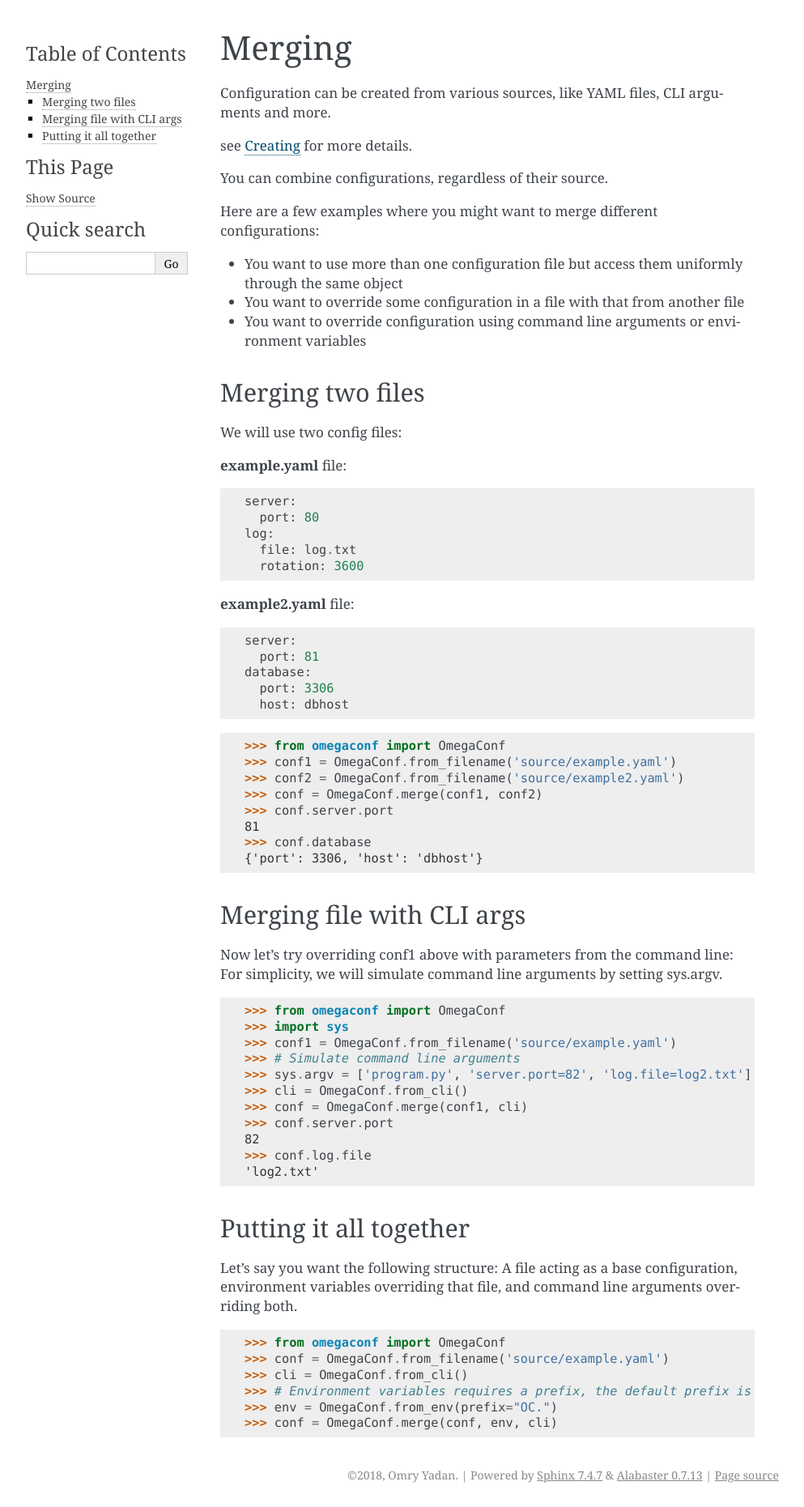
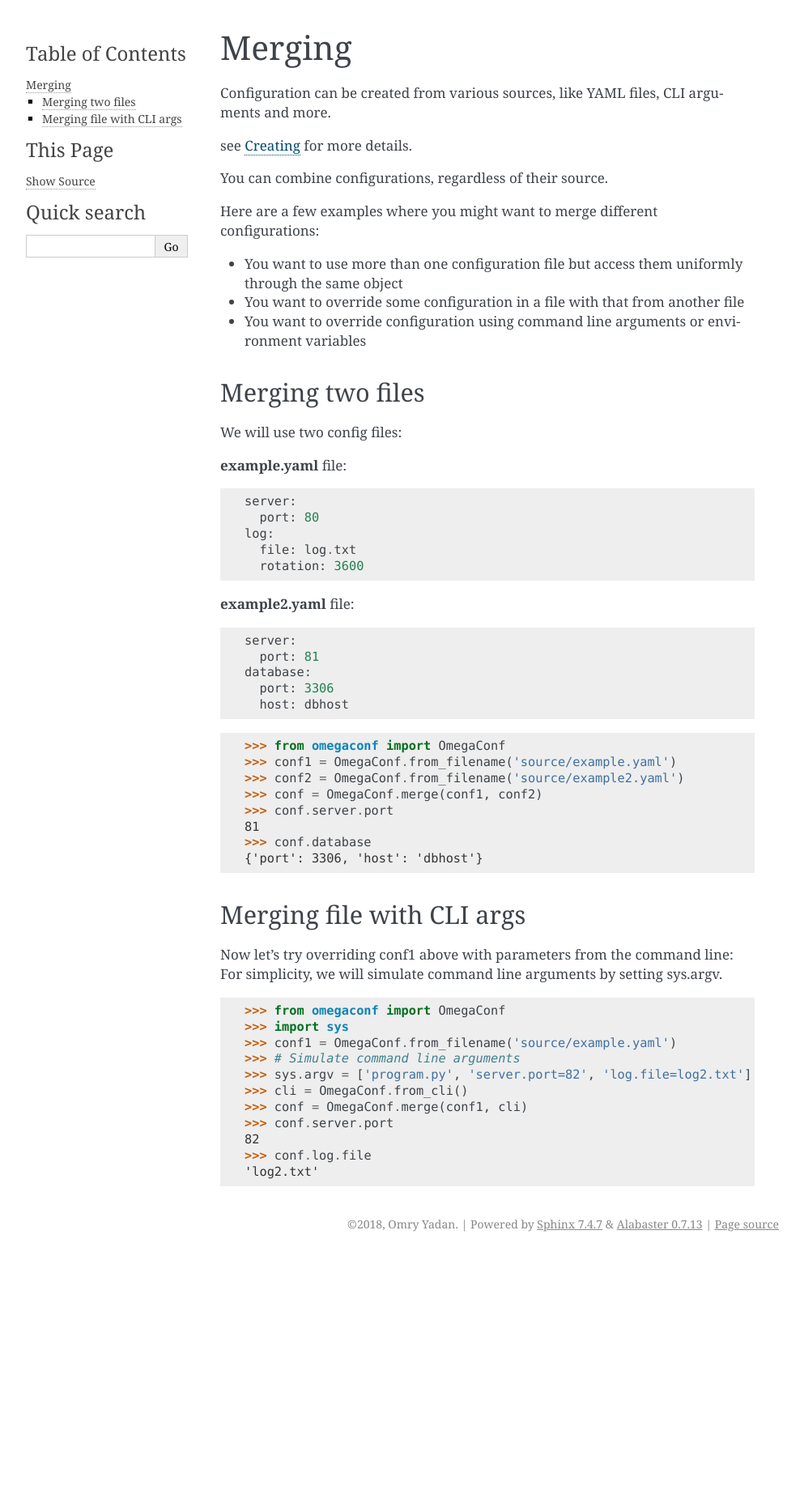
Before and after one commit to omry/omegaconf, a Sphinx documentation site: the page built from docs/source/merging.rst, in a window 1280 px wide. Shown: the whole page at 81% size, without its empty margins (148-1141 px from the left). Built offline with Sphinx 7.4.7, drawn with Linux system fonts in a browser that asks for light colours; after the commit the page ends 1551 px from its top, so only the background shows below that.

Commit message:
removed environment support

```diff
--- a/docs/source/merging.rst
+++ b/docs/source/merging.rst
@@ -58,18 +58,3 @@ For simplicity, we will simulate command line arguments by setting sys.argv.
     82
     >>> conf.log.file
     'log2.txt'
-
-
-Putting it all together
------------------------
-Let's say you want the following structure:
-A file acting as a base configuration, environment variables overriding that file, and command line arguments overriding both.
-
-.. doctest::
-
-    >>> from omegaconf import OmegaConf
-    >>> conf = OmegaConf.from_filename('source/example.yaml')
-    >>> cli = OmegaConf.from_cli()
-    >>> # Environment variables requires a prefix, the default prefix is "OC." but it can be overridden here
-    >>> env = OmegaConf.from_env(prefix="OC.")
-    >>> conf = OmegaConf.merge(conf, env, cli)
```
Also changed, not shown: docs/source/creation.rst (+0 -13 lines), 2 other files.
